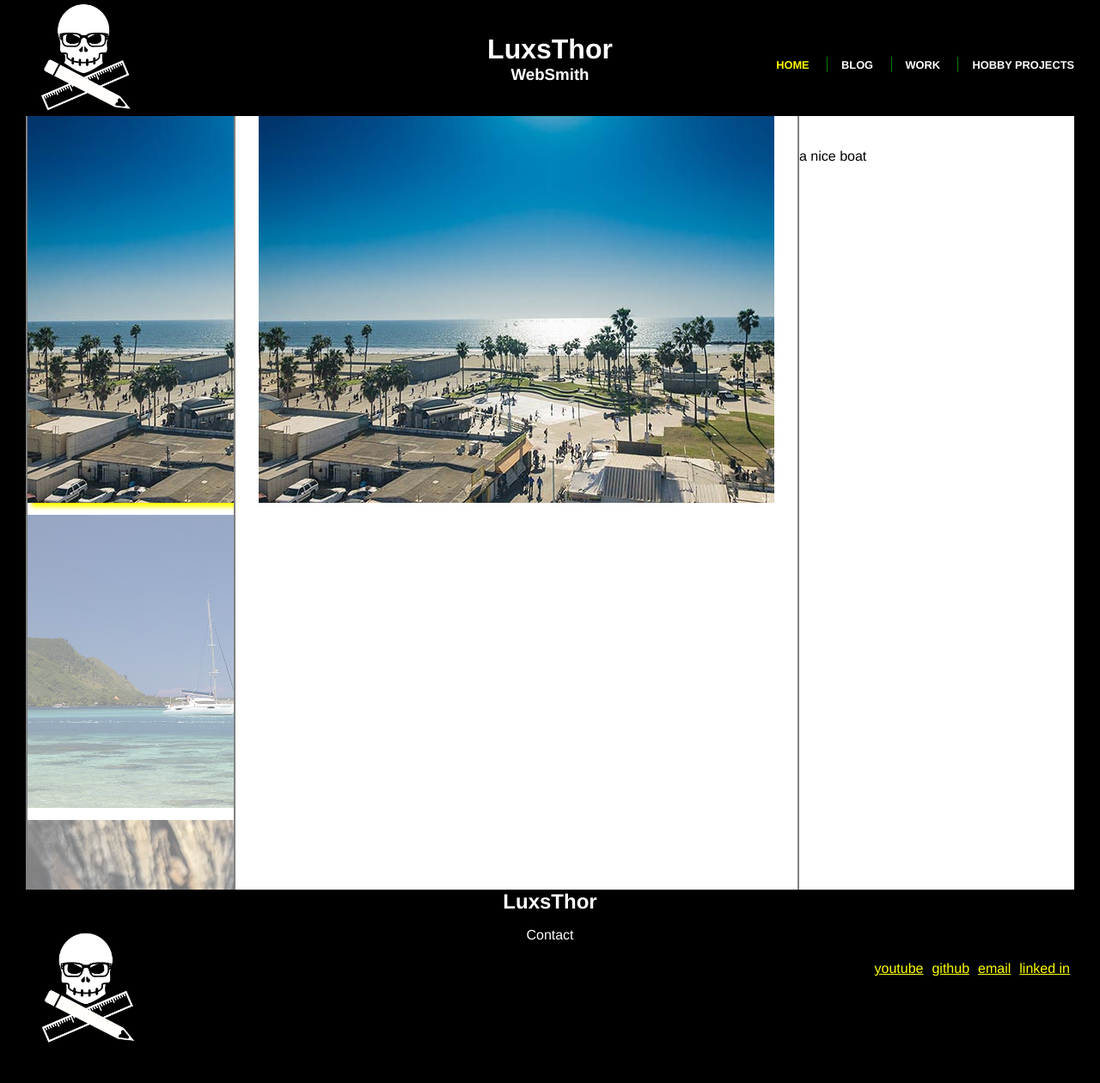
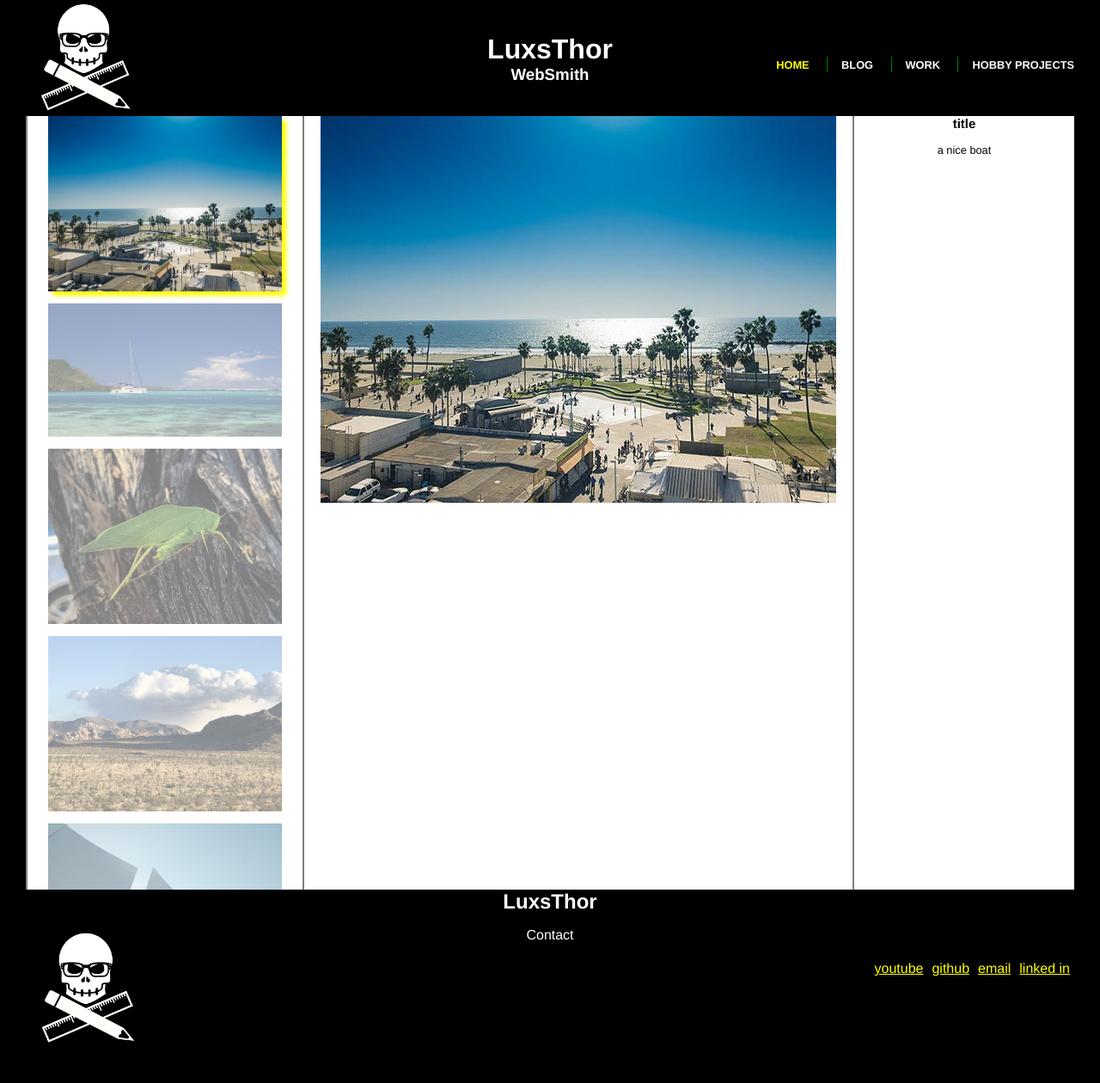
Before and after one commit to LuxsThor/Mywebsite, a Jekyll site: the page built from gallry/index.html, in a window 1280 px wide. Shown: the whole page at 86% size. Built offline with Jekyll 4.4.1, drawn with Linux system fonts in a browser that asks for light colours.

Commit message:
fixed the gallery javascript

```diff
--- a/css/gallery.css
+++ b/css/gallery.css
@@ -5,7 +5,7 @@
 }
 
 .selection {
-  flex: 0 1 15em;
+  flex: 0 1 20em;
   overflow: scroll;
   text-align: center;
 }
@@ -45,6 +45,7 @@
   opacity: 1;
   transition: all 0.5s ease-in-out;
   box-shadow: 5px 5px 5px yellow;
+  cursor: pointer;
 
 }
 
@@ -57,6 +58,21 @@
   position: relative;
 }
 
-.gallery-photo img {
+.selection img {
+  box-sizing: border-box;
+  box-shadow: 0 0 0 5px transparent;
+  display: inline-block;
+  opacity: 0.5;
+  transition: all 0.5s ease-in-out;
+  width: 85%;
+  text-align: center;
+}
 
+.photo-description {
+  font-size: 0.8rem;
+  text-align: center;
 }
+.photo-description h3 {
+  margin-bottom: 1em;
+  color: black;
+}
--- a/gallry/index.html
+++ b/gallry/index.html
@@ -51,7 +51,7 @@
   </div>
   <div class="photo-description">
       <h3 class="title">title</h3>
-      <p class="description">a nice boat</p>
+      <p class="description"> a nice boat</p>
   </div>
 </div>
 
--- a/js/gallery.js
+++ b/js/gallery.js
@@ -17,7 +17,7 @@
 
       let galleryInfo = document.querySelector(".photo-description");
       let title       = galleryInfo.querySelector(".title");
-      let description = galleryInfo.querySelector(".photo-description");
+      let description = galleryInfo.querySelector(".description");
 
       title.innerHTML       = thumbnail.dataset.title;
       description.innerHTML = thumbnail.dataset.description;
```
Also changed, not shown: _includes/head.html (+4 -4 lines), 5 other files.
